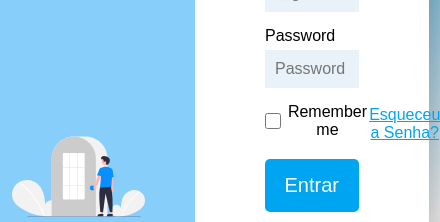
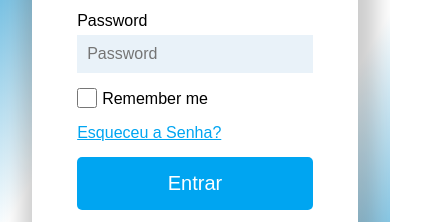
Before and after one commit to ThiagoCruz00/tela-login-remake, a plain HTML site: page index.html in a window 390 px wide. Shown: the part 211-433 px from the top of the page, 440 px wide, since content can reach past the window. Drawn offline with Linux system fonts and the light colour scheme.

Commit message:
feat: Criei a versão responsividade mobile

```diff
--- a/css/style.css
+++ b/css/style.css
@@ -13,6 +13,9 @@ body{
     background-image: linear-gradient(to right bottom, #008aca, #fff , #fff , #008aca);
     width: 100vw;
     padding: 50px;
+    background-repeat: no-repeat;
+    background-size: cover;
+    height: 100%;
 }
 
 section{
@@ -128,3 +131,33 @@ article > div > h2{
     align-items: center;
 
 }
+
+@media screen and (max-width: 600px){
+    .container-imagem{
+        display: none;
+    }
+    .container-login{
+        width: 100%;
+        padding: 65px 25px;
+        height: 100%;
+
+    }
+    body{
+        padding: 20px;
+    }
+    .container-senha{
+        display: flex;
+        flex-direction: column;
+        text-align: left;
+        align-items: start;
+    }
+    .container-senha > div{
+        display: flex;
+        justify-content: left;
+        width: 100%;
+    }
+    .container-senha > a{
+        margin-top: 10px;
+    }
+
+}
```
